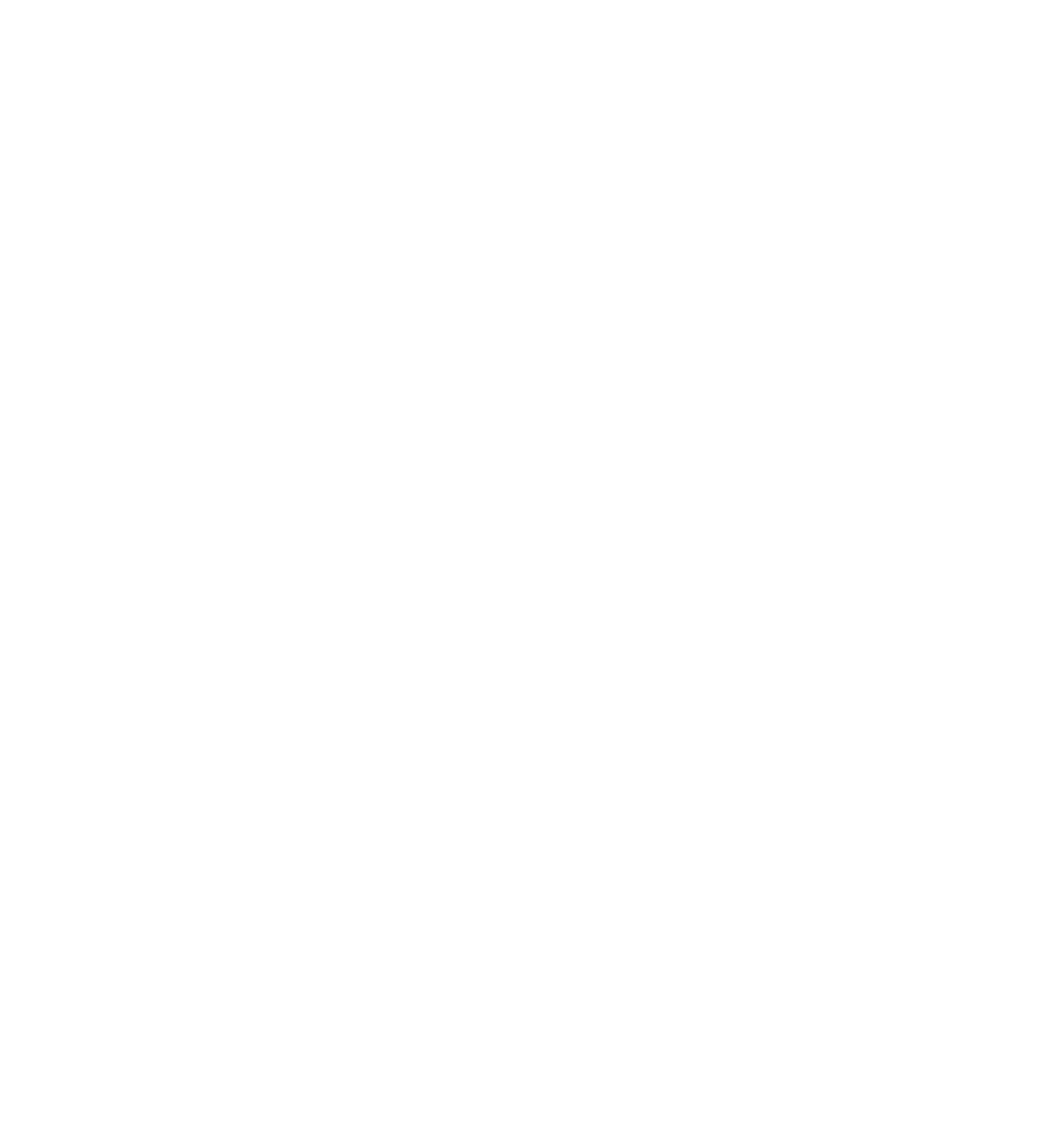
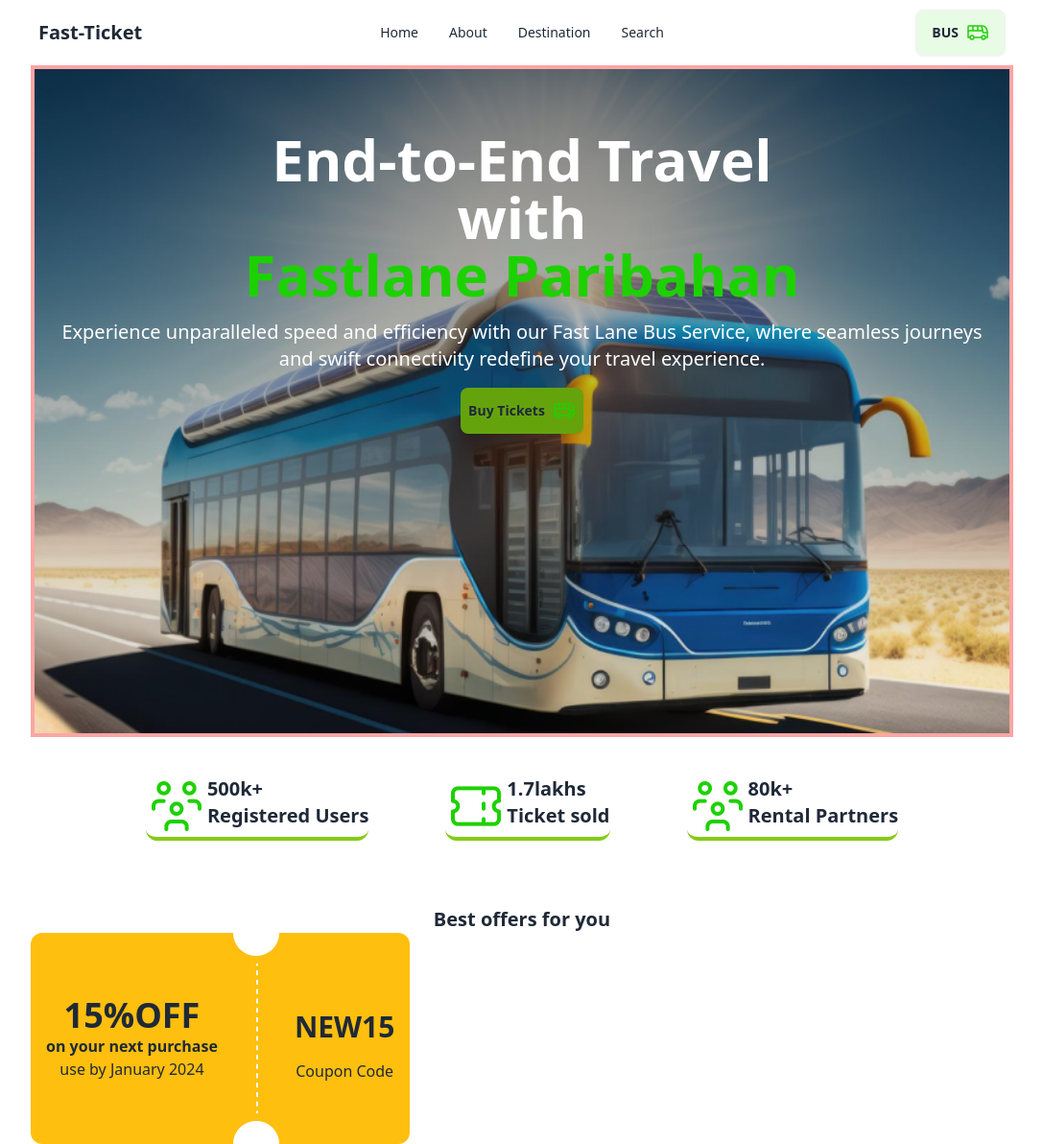
Before and after one commit to NafizFuad9/Bus_ticketing_site, a plain HTML site: page index.html in a window 1280 px wide. Shown: the whole page at 96% size, without its empty margins (96-1183 px from the left). Before the commit the page ends 800 px from the top, so only its background shows below. Drawn offline with nearby package versions, Linux system fonts and the light colour scheme.

Commit message:
done banner

```diff
--- a/index.html
+++ b/index.html
@@ -4,8 +4,92 @@
     <meta charset="UTF-8">
     <meta name="viewport" content="width=device-width, initial-scale=1.0">
     <title>Fastlane_Paribahan</title>
+    <link rel="shortcut icon" href="images/bus-icon.png" type="image/x-icon">
+
+    <link rel="stylesheet" href="styles.css">
+      <!-- link Tailwindcss and daisyUI -->
+<link href="https://cdn.jsdelivr.net/npm/daisyui@4.6.0/dist/full.min.css" rel="stylesheet" type="text/css" />
+<script src="https://cdn.tailwindcss.com"></script>
+
 </head>
-<body>
+<body class="w-4/5 m-auto">
 
+    <head>
+
+
+        <div class="navbar bg-base-100">
+            <div class="navbar-start">
+              <div class="dropdown">
+                <div tabindex="0" role="button" class="btn btn-ghost lg:hidden">
+                  <svg xmlns="http://www.w3.org/2000/svg" class="h-5 w-5" fill="none" viewBox="0 0 24 24" stroke="currentColor"><path stroke-linecap="round" stroke-linejoin="round" stroke-width="2" d="M4 6h16M4 12h8m-8 6h16" /></svg>
+                </div>
+                <ul tabindex="0" class="menu menu-sm dropdown-content mt-3 z-[1] p-2 shadow bg-base-100 rounded-box w-52">
+                  <li><a>Home</a></li>
+                  <li>
+                    <a>About</a></li>
+                  <li><a>Destination</a></li>
+                  <li><a>Search</a></li>
+                </ul>
+              </div>
+              <a class="text-xl font-black">Fast-Ticket</a>
+            </div>
+            <div class="navbar-center hidden lg:flex">
+              <ul class="menu menu-horizontal px-1">
+                <li><a>Home</a></li>
+                  <li>
+                    <a>About</a></li>
+                  <li><a>Destination</a></li>
+                  <li><a>Search</a></li>
+                    </ul>
+                  </details>
+                </li>
+
+              </ul>
+            </div>
+            <div class="navbar-end">
+              <a class="btn bg-[#1DD1001A]">BUS <img src="images/bus-icon.png" alt=""></a>
+            </div>
+          </div>
+    </head>
+
+    <section class="banner justify-items-center items-center text-center border-4 border-red-300">
+        <h1 class="text-6xl text-center pt-16 font-bold text-white">End-to-End Travel <br> with <br><span class="text-[#1DD100]">Fastlane Paribahan</span></h1>
+        <p class="text-white text-center text-xl p-4">Experience unparalleled speed and efficiency with our Fast Lane Bus Service, where seamless journeys and swift connectivity redefine your travel experience. </p>
+
+        <button class="btn bg-lime-600 text-center p-2 border-none mb-8 ">Buy Tickets <img src="images/bus-icon.png" alt=""></button>
+
+</section>
+    <div class="flex justify-center ">
+        <div class="flex border-b-4 border-lime-500 bg-white  rounded-xl m-10" >
+            <div><img src="images/people.png" alt=""></div>
+            <div class="text-xl font-bold">500k+ <br>Registered Users</div>
+        </div>
+        <div class="flex border-b-4 border-lime-500  bg-white rounded-xl m-10" >
+            <div><img src="images/ticket-cupon.png" alt=""></div>
+            <div class="text-xl font-bold">1.7lakhs <br>Ticket sold</div>
+        </div>
+        <div class="flex border-b-4 border-lime-500 bg-white rounded-xl m-10" >
+            <div><img src="images/people.png" alt=""></div>
+            <div class="text-xl font-bold">80k+ <br>Rental Partners </div>
+        </div>
+
+    </div>
+
+
+  <section class="offers text-center mt-7">
+    <h2 class="text-xl font-bold">Best offers for you</h2>
+    <div class="flex">
+        <div class="bg-[#FFBF0F] flex items-center rounded-xl">
+            <div class="p-4"><h1 class="font-bold text-4xl">15%OFF</h1>
+            <p class="font-semibold">on your next purchase </p>
+             <p >   use by January 2024</p></div>
+
+        <div class=><img src="images/cupon-devider.png" alt=""></div>
+        <div><h3 class="font-bold text-3xl p-4">NEW15</h3>
+        <p>Coupon Code</p></div>
+    </div>
+
+</div>
+  </section>
 </body>
 </html>
--- /dev/null
+++ b/styles.css
@@ -0,0 +1,7 @@
+.banner{
+    background-image: url(./images/banner.png);
+    background-size: cover;
+    background-position: center;
+    background-repeat: no-repeat;
+    height: 700px;
+}
--- /dev/null
+++ b/tailwind.config.js
@@ -0,0 +1,8 @@
+/** @type {import('tailwindcss').Config} */
+module.exports = {
+    content: ["./src/**/*.{html,js}"],
+    theme: {
+      extend: {},
+    },
+    plugins: [],
+  }
```
Also changed, not shown: images/banner.png (added), images/bus-icon.png (added), images/bus-logo.png (added), images/cupon-devider.png (added), images/fare.png (added), images/info-devider.png (added), images/people.png (added), images/playstore.png (added), images/seat-gray.png (added), images/seat-green-filled.png (added), images/seat-green.png (added), images/stoppage.png (added), images/success.png (added), images/ticket-cupon.png (added).
